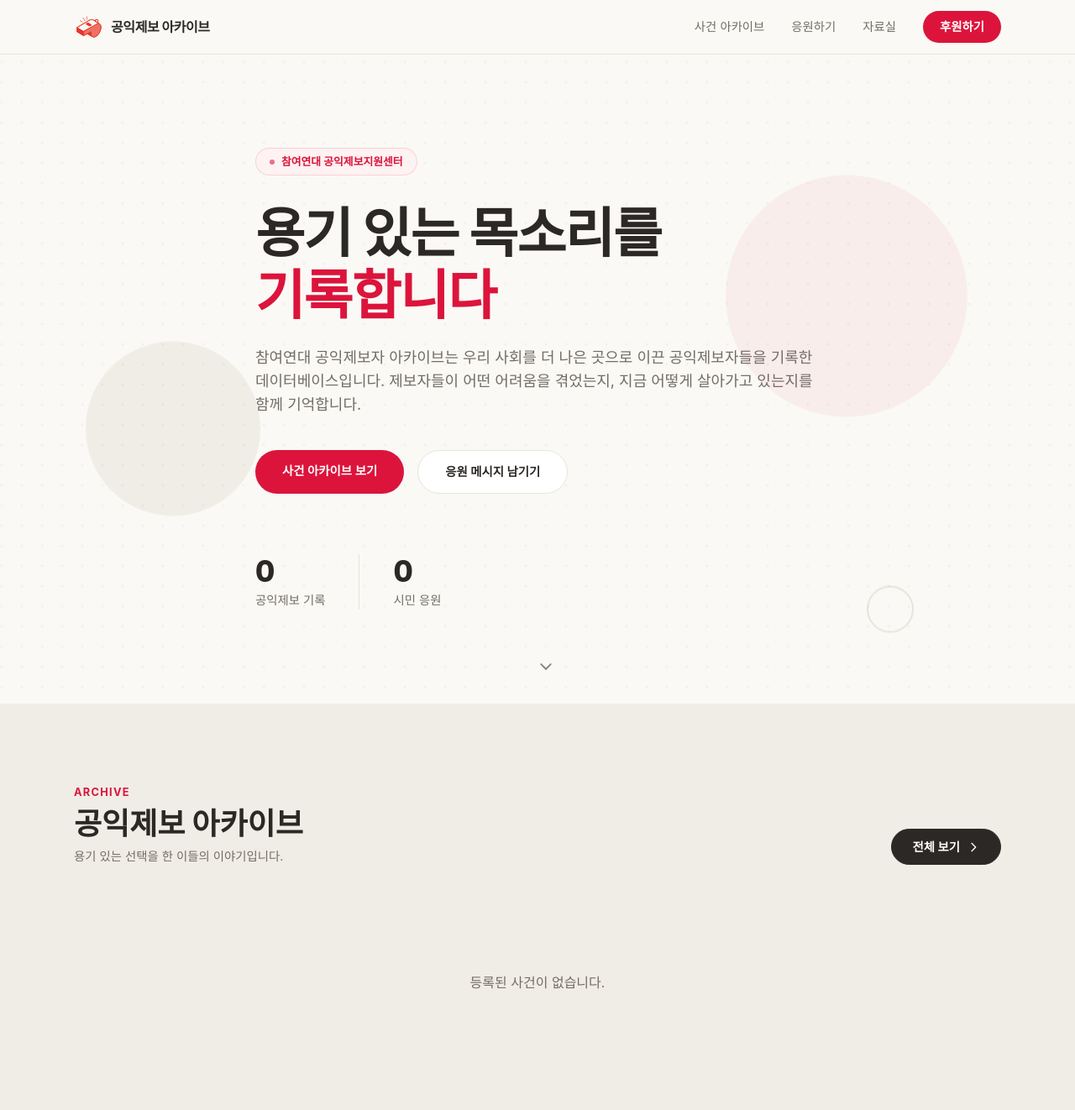
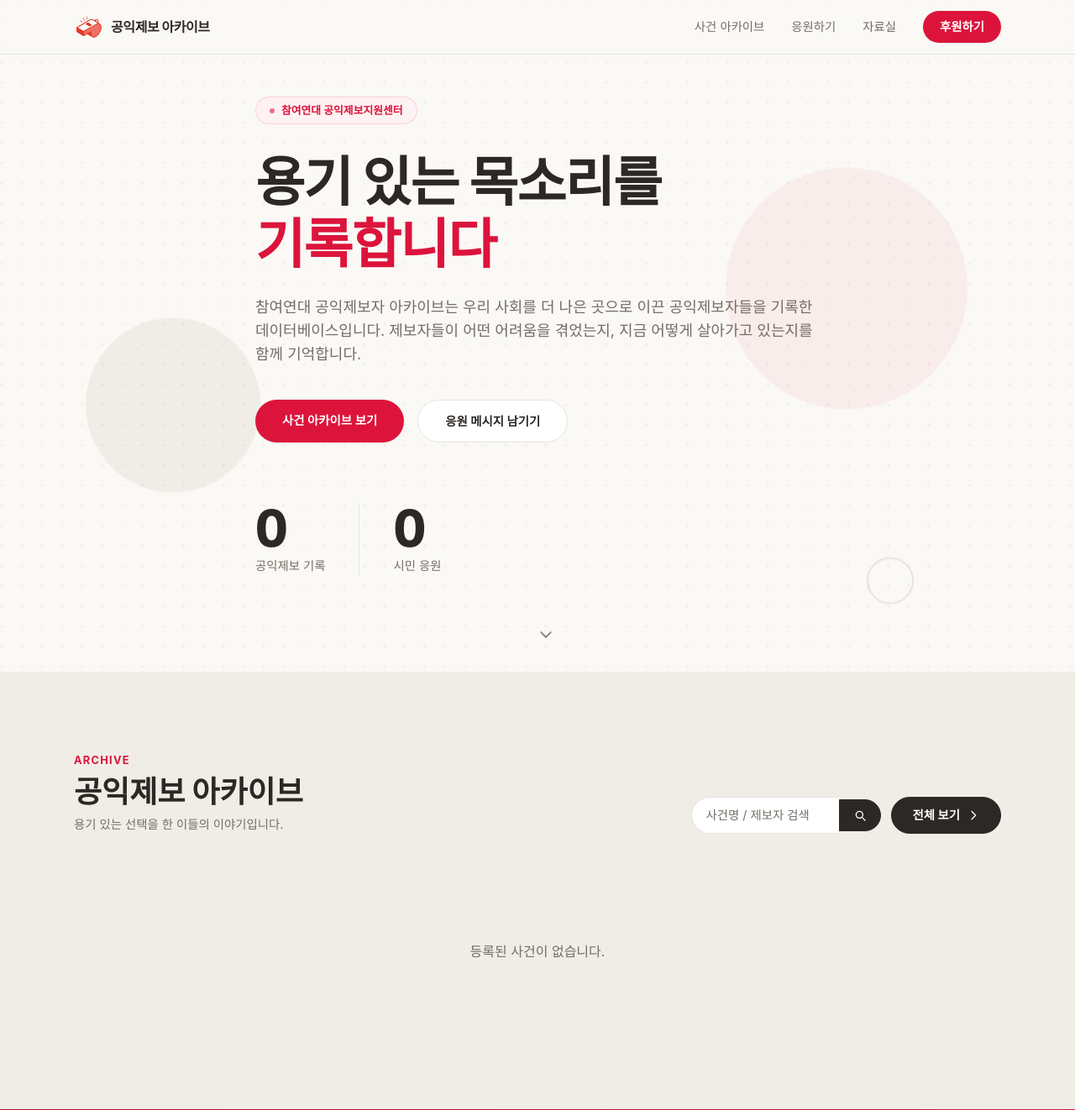
Before and after one commit to siesto-rivera/whistle, a Django app: page / in a window 1280 px wide. Shown: the top 1322 px of the page at 84% size. Run offline with Django 4.2, Linux system fonts and the light colour scheme; data that the repository does not hold is empty; some libraries are stand-ins or nearby versions; some web fonts are replaced.

Commit message:
연락처 및 링크 정보 업데이트
- 전화번호 02-725-7104 → 02-723-5302 전체 변경
- 이메일 watch@pspd.org → ws@pspd.org 전체 변경
- 후원하기 링크 donus.org로 변경 (home, about, public_list, public_detail)
- home.html 아카이브 섹션에 검색 폼 추가
- public_detail.html 관련기사에 보도 날짜 표시 추가

Co-Authored-By: Claude Sonnet 4.6 <noreply@anthropic.com>

```diff
--- a/whistle/templates/whistle/home.html
+++ b/whistle/templates/whistle/home.html
@@ -158,7 +158,7 @@
             <a href="{% url 'whistle:case_list' %}" class="text-sm text-smoke hover:text-ink transition-colors">관리</a>
             <a href="{% url 'logout' %}" class="text-sm text-smoke hover:text-accent transition-colors">로그아웃</a>
             {% endif %}
-            <a href="https://together.kakao.com/fundraisings/133736/" target="_blank"
+            <a href="https://box.donus.org/box/peoplepower21/whistleblower" target="_blank"
                class="text-sm bg-accent text-white font-semibold px-5 py-2 rounded-full hover:bg-red-700 transition-colors shadow-sm">
                 후원하기
             </a>
@@ -179,7 +179,7 @@
             <a href="#archive"   class="text-sm text-smoke">사건 아카이브</a>
             <a href="#cheer"     class="text-sm text-smoke">응원하기</a>
             <a href="#resources" class="text-sm text-smoke">자료실</a>
-            <a href="https://www.peoplepower21.org/Support" target="_blank"
+            <a href="https://box.donus.org/box/peoplepower21/whistleblower" target="_blank"
                class="text-sm font-semibold text-accent">후원하기 →</a>
         </div>
     </div>
@@ -187,7 +187,7 @@
 
 
 {# ══════════════════════════════════════════════ HERO ══ #}
-<section id="home" class="relative min-h-screen flex items-center pt-16 overflow-hidden bg-beige">
+<section id="home" class="relative min-h-screen flex items-center overflow-hidden bg-beige">
 
     {# 배경 장식 요소 #}
     <div class="absolute inset-0 pointer-events-none select-none" aria-hidden="true">
@@ -196,7 +196,7 @@
         <div class="absolute bottom-1/4 left-[8%]  w-52 h-52 rounded-full bg-sand animate-float-slow"></div>
         <div class="absolute bottom-[10%] right-[15%] w-14 h-14 rounded-full border-2 border-stone animate-float"></div>
         {# 미세 도트 패턴 #}
-        <svg class="absolute inset-0 w-full h-full opacity-[0.04]" xmlns="http://www.w3.org/2000/svg">
+        <svg class="absolute inset-0 w-full h-full opacity-[0.05]" xmlns="http://www.w3.org/2000/svg">
             <defs>
                 <pattern id="dots" x="0" y="0" width="24" height="24" patternUnits="userSpaceOnUse">
                     <circle cx="2" cy="2" r="1.5" fill="#2C2825"/>
@@ -242,11 +242,11 @@
             {# 통계 #}
             <div class="flex flex-wrap gap-10 pt-2">
                 <div>
-                    <div class="text-4xl font-extrabold text-ink count-up" data-target="{{ total_cases }}">0</div>
+                    <div class="text-6xl font-extrabold text-ink count-up" data-target="{{ total_cases }}">0</div>
                     <div class="text-sm text-smoke mt-1">공익제보 기록</div>
                 </div>
                 <div class="border-l border-stone pl-10">
-                    <div class="text-4xl font-extrabold text-ink count-up" data-target="{{ total_cheers }}">0</div>
+                    <div class="text-6xl font-extrabold text-ink count-up" data-target="{{ total_cheers }}">0</div>
                     <div class="text-sm text-smoke mt-1">시민 응원</div>
                 </div>
             </div>
@@ -274,13 +274,25 @@
                 <h2 class="text-4xl font-extrabold text-ink">공익제보 아카이브</h2>
                 <p class="text-smoke mt-2 text-sm">용기 있는 선택을 한 이들의 이야기입니다.</p>
             </div>
+            <div class="flex items-center gap-3 shrink-0">
+                <form method="get" action="{% url 'whistle_public_list' %}" class="flex items-center gap-0">
+                    <input type="text" name="q" placeholder="사건명 / 제보자 검색"
+                           class="text-sm border border-stone border-r-0 rounded-l-full px-4 py-2.5 bg-white text-ink placeholder-smoke focus:outline-none focus:border-accent w-44"/>
+                    <button type="submit"
+                            class="bg-ink text-white text-sm px-4 py-2.5 rounded-r-full hover:bg-accent transition-colors border border-ink hover:border-accent">
+                        <svg class="w-4 h-4" fill="none" stroke="currentColor" viewBox="0 0 24 24">
+                            <path stroke-linecap="round" stroke-linejoin="round" stroke-width="2" d="M21 21l-4.35-4.35M17 11A6 6 0 115 11a6 6 0 0112 0z"/>
+                        </svg>
+                    </button>
+                </form>
                 <a href="{% url 'whistle_public_list' %}"
-               class="shrink-0 inline-flex items-center gap-2 text-sm font-semibold text-white bg-ink px-6 py-2.5 rounded-full border border-ink hover:bg-white hover:text-ink hover:-translate-y-0.5 hover:shadow-lg active:translate-y-0 active:shadow-none transition-all duration-200 group">
+                   class="inline-flex items-center gap-2 text-sm font-semibold text-white bg-ink px-6 py-2.5 rounded-full border border-ink hover:bg-white hover:text-ink hover:-translate-y-0.5 hover:shadow-lg active:translate-y-0 active:shadow-none transition-all duration-200 group">
                     전체 보기
                     <svg class="w-4 h-4 transition-transform duration-200 group-hover:translate-x-1" fill="none" stroke="currentColor" viewBox="0 0 24 24">
                         <path stroke-linecap="round" stroke-linejoin="round" stroke-width="2" d="M9 5l7 7-7 7"/>
                     </svg>
                 </a>
+            </div>
         </div>
 
         {# 카드 그리드 #}
@@ -647,7 +659,7 @@
         </div>
 
         <div class="border-t border-white/10 pt-6 flex flex-col md:flex-row justify-between items-center gap-3">
-            <p class="text-xs text-white/30">02-725-7104 &nbsp;|&nbsp; watch@pspd.org</p>
+            <p class="text-xs text-white/30">02-723-5302 &nbsp;|&nbsp; ws@pspd.org</p>
             <p class="text-xs text-white/30">&copy; 1994-{% now "Y" %} 참여연대 &nbsp;·&nbsp; <a href="http://creativecommons.org/licenses/by-nc/4.0/" class="hover:text-white/60 transition-colors">CC BY-NC 4.0</a></p>
         </div>
     </div>
--- a/whistle/templates/whistle/layout_whistle.html
+++ b/whistle/templates/whistle/layout_whistle.html
@@ -110,7 +110,7 @@
             </div>
             <div class="col-md-4 mt-3 mt-md-0">
                 <p class="mb-1">참여연대 공익제보지원센터</p>
-                <p class="mb-1"><i class="bi bi-telephone me-1"></i>02-725-7104 | <i class="bi bi-envelope me-1"></i>watch@pspd.org</p>
+                <p class="mb-1"><i class="bi bi-telephone me-1"></i>02-723-5302 | <i class="bi bi-envelope me-1"></i>ws@pspd.org</p>
             </div>
             <div class="col-md-4 text-md-end mt-3 mt-md-0">
                 <a href="http://www.peoplepower21.org" class="d-block mb-1">참여연대</a>
--- a/whistle/templates/whistle/public_list.html
+++ b/whistle/templates/whistle/public_list.html
@@ -87,7 +87,7 @@
             <a href="{% url 'whistle:case_list' %}" class="text-sm text-smoke hover:text-ink transition-colors">관리</a>
             <a href="{% url 'logout' %}" class="text-sm text-smoke hover:text-accent transition-colors">로그아웃</a>
             {% endif %}
-            <a href="https://together.kakao.com/fundraisings/133736/" target="_blank"
+            <a href="https://box.donus.org/box/peoplepower21/whistleblower" target="_blank"
                class="text-sm bg-accent text-white font-semibold px-5 py-2 rounded-full hover:bg-red-700 transition-colors shadow-sm">
                 후원하기
             </a>
@@ -108,7 +108,7 @@
             <a href="{% url 'whistle_home' %}#archive"   class="text-sm text-smoke">사건 아카이브</a>
             <a href="{% url 'whistle_home' %}#cheer"     class="text-sm text-smoke">응원하기</a>
             <a href="{% url 'whistle_home' %}#resources" class="text-sm text-smoke">자료실</a>
-            <a href="https://together.kakao.com/fundraisings/133736/" target="_blank"
+            <a href="https://box.donus.org/box/peoplepower21/whistleblower" target="_blank"
                class="text-sm font-semibold text-accent">후원하기 →</a>
         </div>
     </div>
@@ -338,7 +338,7 @@
         </div>
 
         <div class="border-t border-white/10 pt-6 flex flex-col md:flex-row justify-between items-center gap-3">
-            <p class="text-xs text-white/30">02-725-7104 &nbsp;|&nbsp; watch@pspd.org</p>
+            <p class="text-xs text-white/30">02-723-5302 &nbsp;|&nbsp; ws@pspd.org</p>
             <p class="text-xs text-white/30">&copy; 1994-{% now "Y" %} 참여연대 &nbsp;·&nbsp; <a href="http://creativecommons.org/licenses/by-nc/4.0/" class="hover:text-white/60 transition-colors">CC BY-NC 4.0</a></p>
         </div>
     </div>
```
Also changed, not shown: whistle/templates/whistle/about.html (+4 -4 lines), whistle/templates/whistle/public_detail.html (+6 -3 lines). Lines whose indentation alone changed are shown as unchanged.
